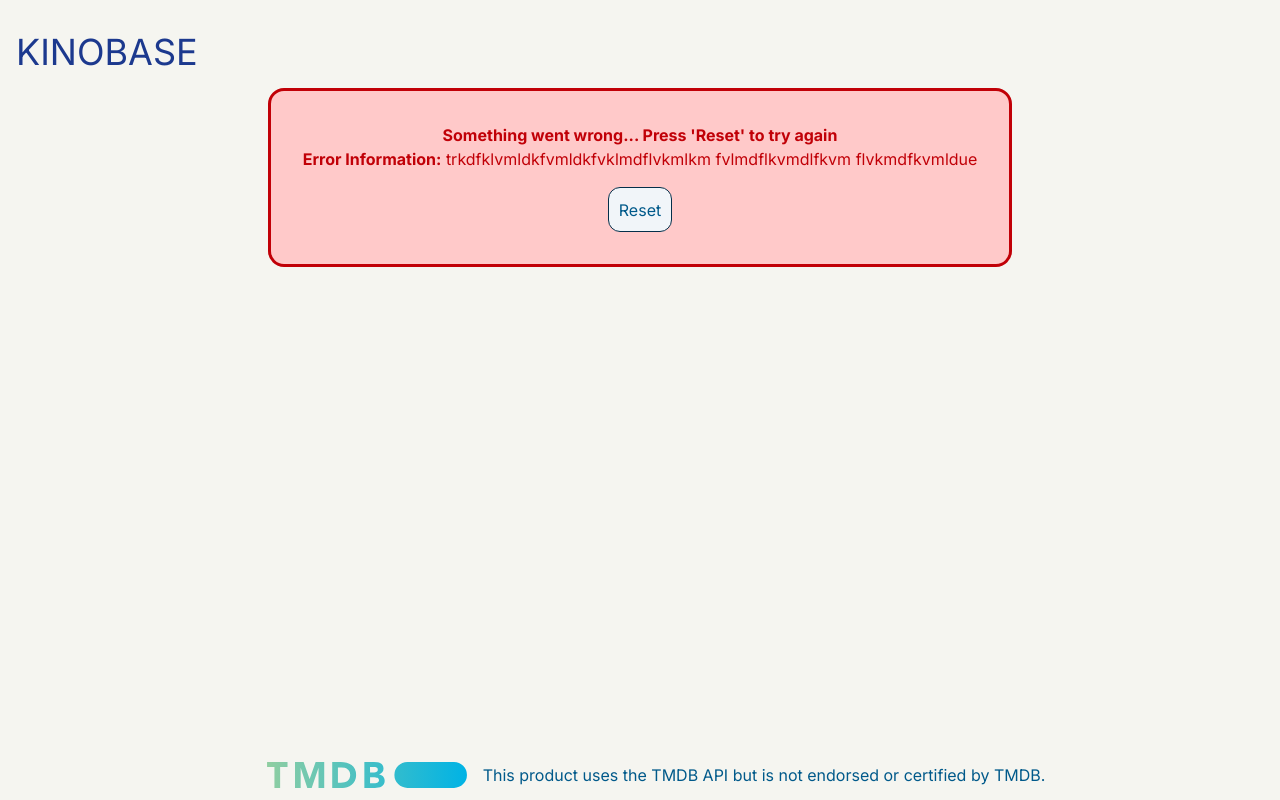
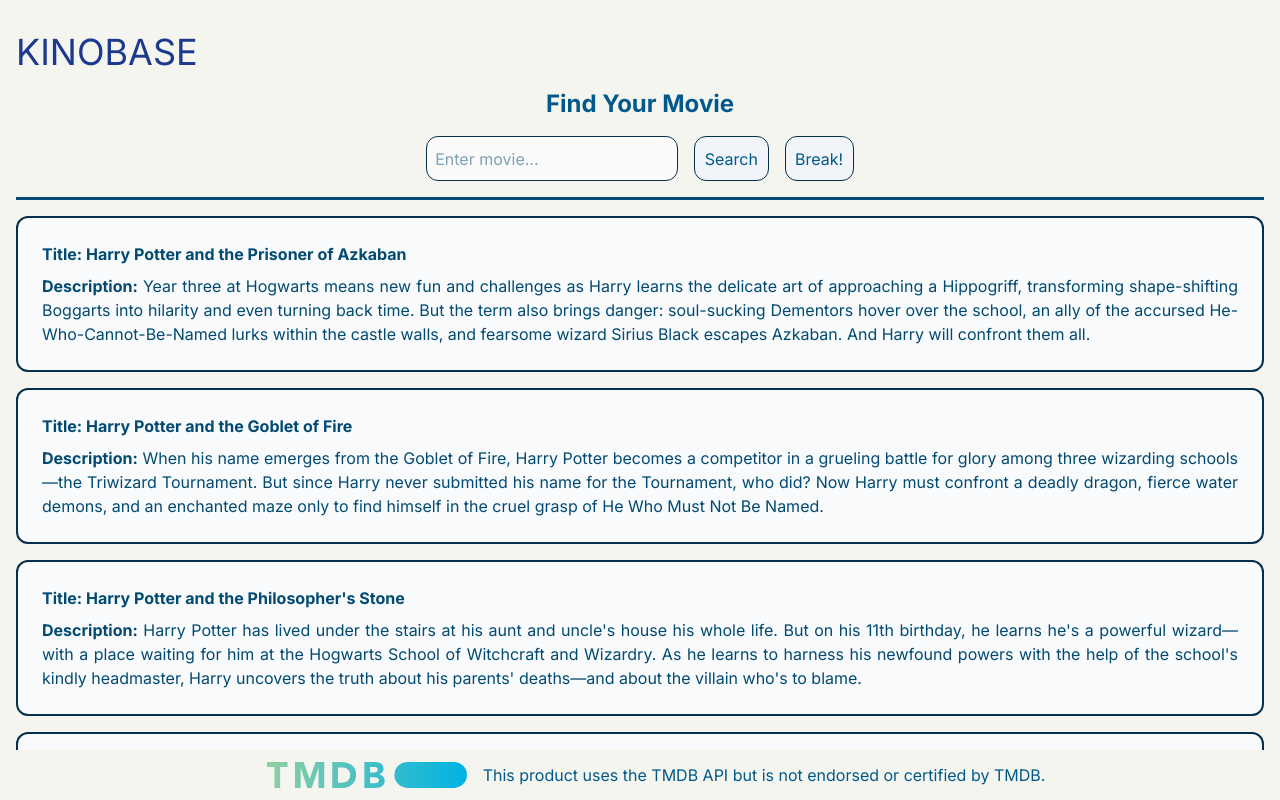
Before and after one commit to sashapervykh/rss-react-2026, a React (Vite) app in the folder frontend/: page / in a window 1280 px wide. Built offline with nearby package versions, Linux system fonts and the light colour scheme.

Commit message:
feat: scroll over films list

```diff
--- a/frontend/src/entities/movie/ui/MoviesList/MoviesList.tsx
+++ b/frontend/src/entities/movie/ui/MoviesList/MoviesList.tsx
@@ -15,7 +15,7 @@ export function MoviesList({ movies, loading }: Props) {
   }
 
   return (
-    <div>
+    <div className='border-t-3 pt-[1rem] pb-[1.5rem] h-full min-h-0 overflow-y-auto'>
       {movies.map((movie) => (
         <MovieCard key={movie.id} {...movie} />
       ))}
--- a/frontend/src/index.css
+++ b/frontend/src/index.css
@@ -6,11 +6,12 @@
   margin: 0 auto;
   text-align: center;
   border-inline: 1px solid var(--border);
-  min-height: 100vh;
+  height: 100vh;
   display: flex;
   flex-direction: column;
   box-sizing: border-box;
-  padding: 1rem
+  overflow: hidden;
+  padding: 1rem;
 }
 
 body {
--- a/frontend/src/pages/Home/ui/Home.tsx
+++ b/frontend/src/pages/Home/ui/Home.tsx
@@ -17,7 +17,7 @@ export class Home extends Component<object, State> {
     return (
       <>
         <Header />
-        <main className='flex flex-col text-sky-900 grow'>
+        <main className='flex flex-col text-sky-900 grow min-h-0'>
           <ErrorBoundary>
             <SearchWrapper
               testingError={this.state.error}
--- a/frontend/src/shared/ui/ErrorBoundary/ErrorBoundary.tsx
+++ b/frontend/src/shared/ui/ErrorBoundary/ErrorBoundary.tsx
@@ -16,7 +16,7 @@ export class ErrorBoundary extends Component<
   ErrorBoundaryState
 > {
   state: ErrorBoundaryState = {
-    errorMessage: 'trkdfklvmldkfvmldkfvklmdflvkmlkm fvlmdflkvmdlfkvm flvkmdfkvmldue',
+    errorMessage: null,
   };
 
   static getDerivedStateFromError(error: Error): ErrorBoundaryState {
--- a/frontend/src/widget/SearchWrapper/SearchWrapper.tsx
+++ b/frontend/src/widget/SearchWrapper/SearchWrapper.tsx
@@ -30,14 +30,14 @@ export class SearchWrapper extends Component<Props, State> {
       throw this.state.error;
     }
     return (
-      <>
+      <div className='grid h-full min-h-0 grid-rows-[auto_auto_minmax(0,1fr)]'>
         <h1 className='text-2xl font-bold text-sky-800 mb-[1rem]'>Find Your Movie</h1>
         <div className='flex gap-[1rem] m-[0_auto_1rem_auto] border-black'>
           <SearchForm handleSearch={this.handleSearch} />
           <Button text="Break!" handleClick={() => { this.setState(p => ({ ...p, error: new Error("The app is crached due to click on testing button.") })) }} />
         </div>
         <MoviesList movies={this.state.movies} loading={this.state.loading} />
-      </>
+      </div>
     );
   }
 
```
